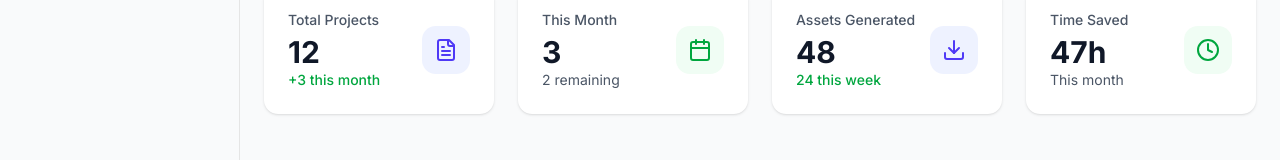
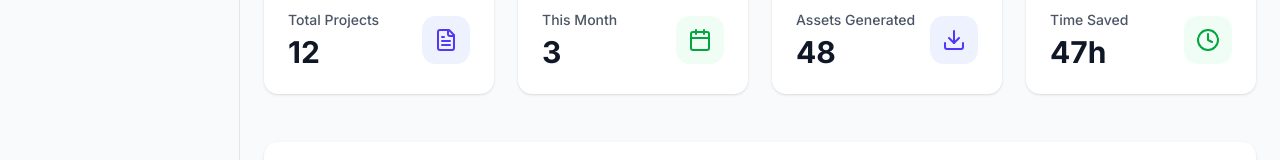
Before and after one commit to RobustAgency/ai-change-management-frontend, a Next.js app: page /dashboard in a window 1280 px wide. Shown: the part 471-631 px from the top of the page. Built offline with nearby package versions, Linux system fonts and the light colour scheme; no server answers.

Commit message:
fix: Remove redundant text from Metrics component for clarity

```diff
--- a/components/app/dashboard/Metrics.tsx
+++ b/components/app/dashboard/Metrics.tsx
@@ -11,7 +11,6 @@ const Metrics = () => {
                         <div>
                             <p className="text-sm font-medium text-gray-600 mb-1">Total Projects</p>
                             <p className="text-3xl font-bold text-gray-900">12</p>
-                            <p className="text-sm text-green-600 font-medium">+3 this month</p>
                         </div>
                         <div className="w-12 h-12 bg-indigo-50 rounded-xl flex items-center justify-center">
                             <FileText className="w-6 h-6 text-indigo-600" />
@@ -26,7 +25,6 @@ const Metrics = () => {
                         <div>
                             <p className="text-sm font-medium text-gray-600 mb-1">This Month</p>
                             <p className="text-3xl font-bold text-gray-900">3</p>
-                            <p className="text-sm text-gray-600">2 remaining</p>
                         </div>
                         <div className="w-12 h-12 bg-green-50 rounded-xl flex items-center justify-center">
                             <Calendar className="w-6 h-6 text-green-600" />
@@ -41,7 +39,6 @@ const Metrics = () => {
                         <div>
                             <p className="text-sm font-medium text-gray-600 mb-1">Assets Generated</p>
                             <p className="text-3xl font-bold text-gray-900">48</p>
-                            <p className="text-sm text-green-600 font-medium">24 this week</p>
                         </div>
                         <div className="w-12 h-12 bg-indigo-50 rounded-xl flex items-center justify-center">
                             <Download className="w-6 h-6 text-indigo-600" />
@@ -56,7 +53,6 @@ const Metrics = () => {
                         <div>
                             <p className="text-sm font-medium text-gray-600 mb-1">Time Saved</p>
                             <p className="text-3xl font-bold text-gray-900">47h</p>
-                            <p className="text-sm text-gray-600">This month</p>
                         </div>
                         <div className="w-12 h-12 bg-green-50 rounded-xl flex items-center justify-center">
                             <Clock className="w-6 h-6 text-green-600" />
```
